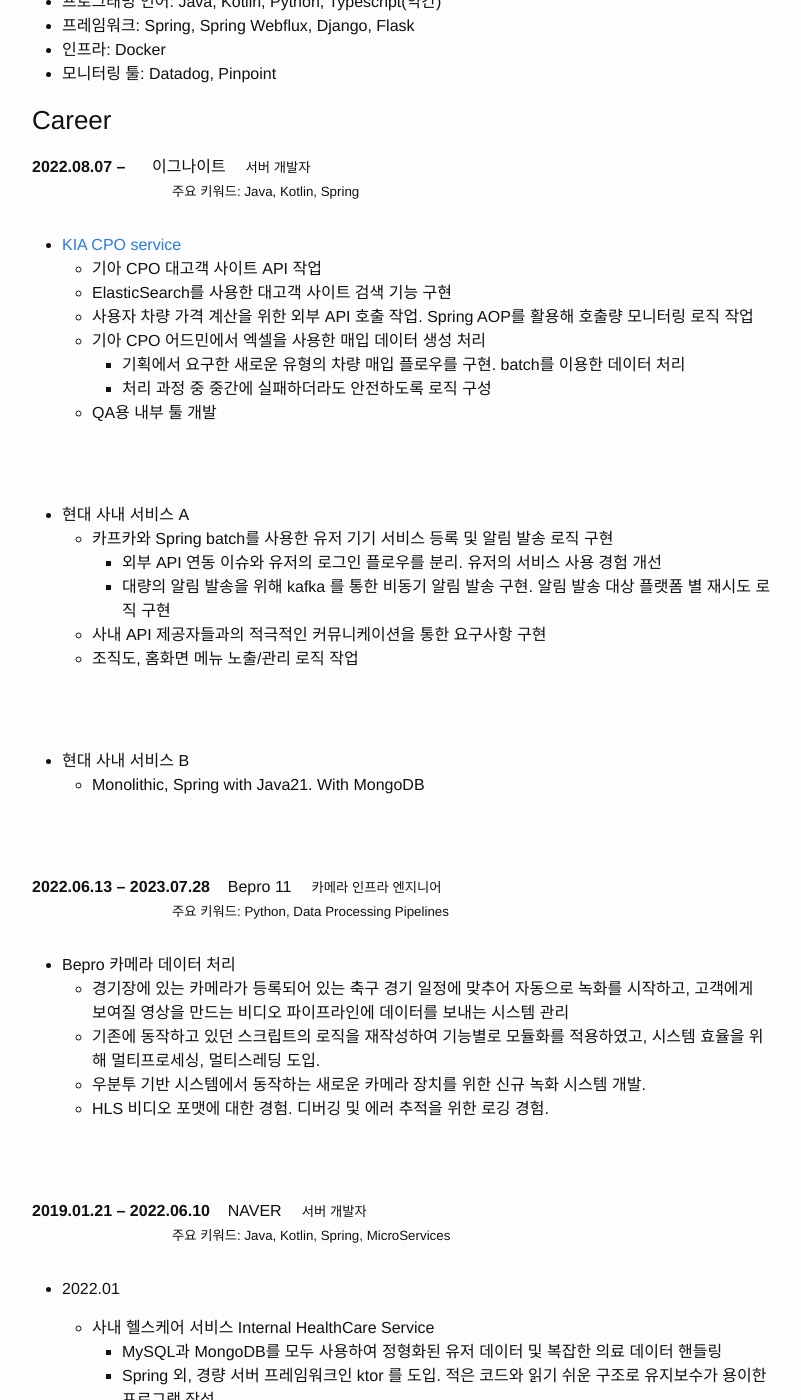
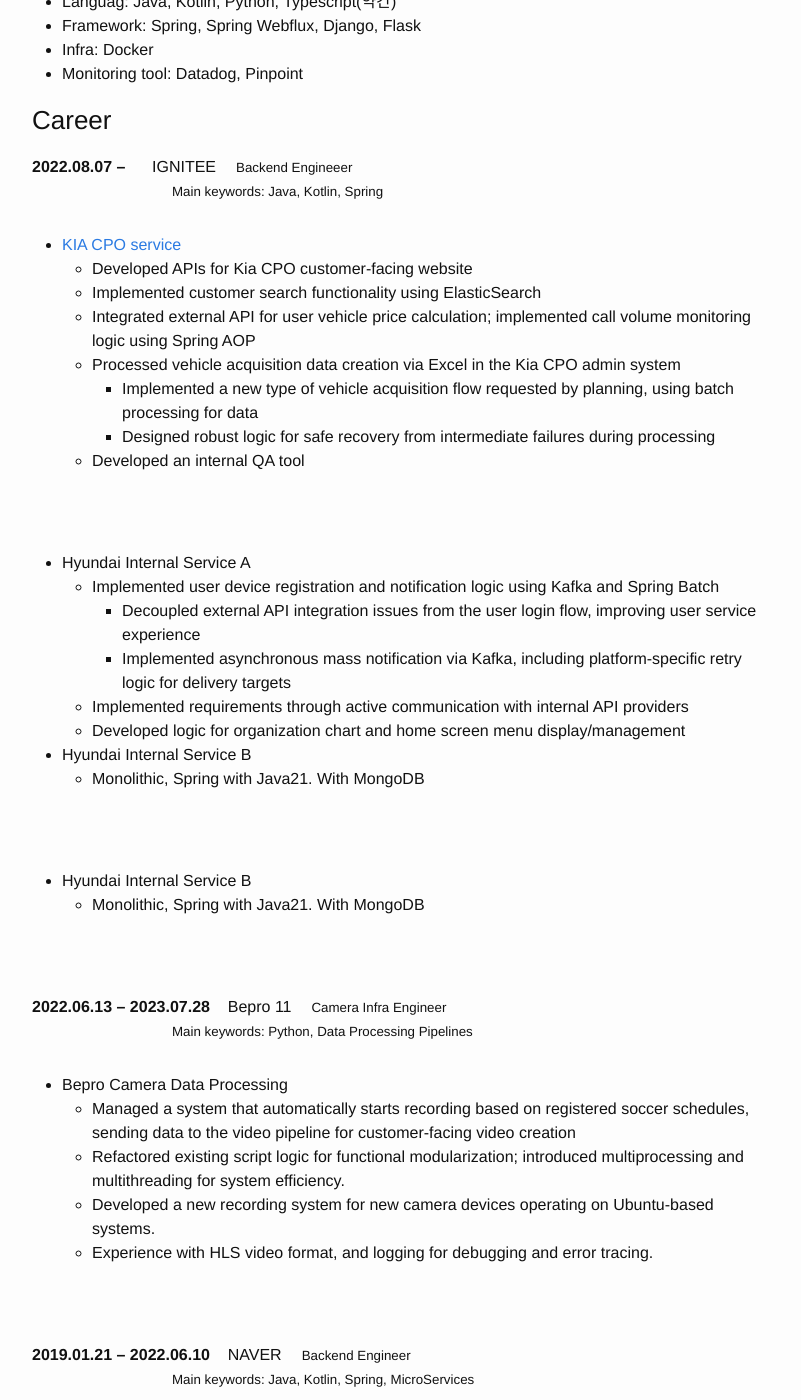
Before and after one commit to jaeyounglee978/jaeyounglee978.github.io, a Jekyll site: the page built from index.md, in a window 1280 px wide and 1400 px high, scrolled down 266 px. Shown: the whole window, without its empty margins (238-1039 px from the left). Built offline with Jekyll 4.4.1, drawn with Linux system fonts in a browser that asks for light colours; some of the changed text lies outside the part shown.

Commit message:
Revise skills and career sections with translations
Updated skills and career descriptions with English translations, improved formatting, and clarified project details.

```diff
--- a/index.md
+++ b/index.md
@@ -28,96 +28,98 @@ title: "Jaeyoung Lee CV"
 
 
 ### Skills
-- 프로그래밍 언어: Java, Kotlin, Python, Typescript(약간)
-- 프레임워크: Spring, Spring Webflux, Django, Flask
-- 인프라: Docker
-- 모니터링 툴: Datadog, Pinpoint
+- Languag: Java, Kotlin, Python, Typescript(약간)
+- Framework: Spring, Spring Webflux, Django, Flask
+- Infra: Docker
+- Monitoring tool: Datadog, Pinpoint
 
 ### Career
 
 2022.08.07 &ndash;
 
-: 이그나이트<small>서버 개발자</small>\\
-<small>주요 키워드: Java, Kotlin, Spring</small>
+: IGNITEE<small>Backend Engineeer</small>\\
+<small>Main keywords: Java, Kotlin, Spring</small>
 
 - [KIA CPO service][kiaCpo]
-  - 기아 CPO 대고객 사이트 API 작업
-  - ElasticSearch를 사용한 대고객 사이트 검색 기능 구현
-  - 사용자 차량 가격 계산을 위한 외부 API 호출 작업. Spring AOP를 활용해 호출량 모니터링 로직 작업
-  - 기아 CPO 어드민에서 엑셀을 사용한 매입 데이터 생성 처리
-    - 기획에서 요구한 새로운 유형의 차량 매입 플로우를 구현. batch를 이용한 데이터 처리
-    - 처리 과정 중 중간에 실패하더라도 안전하도록 로직 구성
-  - QA용 내부 툴 개발
+  - Developed APIs for Kia CPO customer-facing website
+  - Implemented customer search functionality using ElasticSearch
+  - Integrated external API for user vehicle price calculation; implemented call volume monitoring logic using Spring AOP
+  - Processed vehicle acquisition data creation via Excel in the Kia CPO admin system
+    - Implemented a new type of vehicle acquisition flow requested by planning, using batch processing for data
+    - Designed robust logic for safe recovery from intermediate failures during processing
+   - Developed an internal QA tool
 
 <br><br>
 
-- 현대 사내 서비스 A
-  - 카프카와 Spring batch를 사용한 유저 기기 서비스 등록 및 알림 발송 로직 구현
-    - 외부 API 연동 이슈와 유저의 로그인 플로우를 분리. 유저의 서비스 사용 경험 개선
-    - 대량의 알림 발송을 위해 kafka 를 통한 비동기 알림 발송 구현. 알림 발송 대상 플랫폼 별 재시도 로직 구현
-  - 사내 API 제공자들과의 적극적인 커뮤니케이션을 통한 요구사항 구현
-  - 조직도, 홈화면 메뉴 노출/관리 로직 작업
+- Hyundai Internal Service A
+   - Implemented user device registration and notification logic using Kafka and Spring Batch
+     - Decoupled external API integration issues from the user login flow, improving user service experience
+     - Implemented asynchronous mass notification via Kafka, including platform-specific retry logic for delivery targets
+   - Implemented requirements through active communication with internal API providers
+   - Developed logic for organization chart and home screen menu display/management
+ - Hyundai Internal Service B
+   - Monolithic, Spring with Java21. With MongoDB
 
 <br><br>
 
-- 현대 사내 서비스 B
+- Hyundai Internal Service B
   - Monolithic, Spring with Java21. With MongoDB
 
 <br><br>
 
 2022.06.13 &ndash; 2023.07.28 &nbsp;&nbsp;&nbsp;
 
-: Bepro 11<small>카메라 인프라 엔지니어</small>\\
-<small>주요 키워드: Python, Data Processing Pipelines</small>
+: Bepro 11<small>Camera Infra Engineer</small>\\
+<small>Main keywords: Python, Data Processing Pipelines</small>
 
-- Bepro 카메라 데이터 처리
-  - 경기장에 있는 카메라가 등록되어 있는 축구 경기 일정에 맞추어 자동으로 녹화를 시작하고, 고객에게 보여질 영상을 만드는 비디오 파이프라인에 데이터를 보내는 시스템 관리
-  - 기존에 동작하고 있던 스크립트의 로직을 재작성하여 기능별로 모듈화를 적용하였고, 시스템 효율을 위해 멀티프로세싱, 멀티스레딩 도입.
-  - 우분투 기반 시스템에서 동작하는 새로운 카메라 장치를 위한 신규 녹화 시스템 개발.
-  - HLS 비디오 포맷에 대한 경험. 디버깅 및 에러 추적을 위한 로깅 경험.
+ - Bepro Camera Data Processing
+   - Managed a system that automatically starts recording based on registered soccer schedules, sending data to the video pipeline for customer-facing video creation
+   - Refactored existing script logic for functional modularization; introduced multiprocessing and multithreading for system efficiency.
+   - Developed a new recording system for new camera devices operating on Ubuntu-based systems.
+   - Experience with HLS video format, and logging for debugging and error tracing.
 
 <br><br>
 
 2019.01.21 &ndash; 2022.06.10 &nbsp;&nbsp;&nbsp;
 
-: NAVER<small>서버 개발자</small>\\
-<small>주요 키워드: Java, Kotlin, Spring, MicroServices</small>
+: NAVER<small>Backend Engineer</small>\\
+<small>Main keywords: Java, Kotlin, Spring, MicroServices</small>
 
 - 2022.01
 
-  - 사내 헬스케어 서비스 Internal HealthCare Service
-    - MySQL과 MongoDB를 모두 사용하여 정형화된 유저 데이터 및 복잡한 의료 데이터 핸들링
-    - Spring 외, 경량 서버 프레임워크인 ktor 를 도입. 적은 코드와 읽기 쉬운 구조로 유지보수가 용이한 프로그램 작성
+   - Internal HealthCare Service
+     - Handled structured user data and complex medical data using both MySQL and MongoDB
+     - Introduced Ktor (lightweight server framework) alongside Spring; wrote maintainable programs with cleaner code and structure
 
 <br><br>
 
 - 2020.11
 
   - LINE ドクター <small>([news][lindDoctorNews])</small><small>Server Engineeer</small>
-    - 마이크로 서비스 아키텍처로 운영된 서비스의 유저 인증 정보 처리 부분 담당.
-    - Redis를 사용한 JWT 베이스 유저 인증/인가 데이터 관리
-    - Kafka를 사용한 메세징 처리 기능 구현.
+     - Managed user authentication information processing within a service operated with Microservice Architecture.
+     - Managed JWT-based user authentication/authorization data using Redis
+     - Implemented messaging processing functionality using Kafka.
 
 <br><br>
 
-  - Workflow 서비스(사내 사이드 프로젝트)
-    - MongoDB, Redis, 코틀린 코루틴, Spring WebFlux, Apache Pulsar 를 사용한 delayed/periodic 작업 수행 시스템
-    - 초당 1만 건이 넘는 HTTP 호출 작업을 스케줄링하여 실행시키는 성능 테스트 통과
-    - 사내 타 서비스 지원(AFK 확인, 랭킹 호출 등)
+ - Workflow Service (Internal Side Project)
+   - Developed a system for delayed/periodic task execution using MongoDB, Redis, Kotlin Coroutines, Spring WebFlux, and Apache Pulsar
+   - Passed performance tests, scheduling and executing over 10,000 HTTP call tasks per second
+   - Supported other internal services (e.g., AFK check, ranking calls)
 
 <br><br>
 
 - 2019.11
 
   - LINE ヘルスケア <small>([news][lineHealthCareNews])</small><small>Server Engineeer</small>
-    - 마이크로 서비스 아키텍처로 운영된 서비스의 유저 인증 정보 처리 부분 담당.
-    - Spring Webflux, Redis, MongoDB 사용
+     - Managed user authentication information processing within a service operated with Microservice Architecture.
+     - Used Spring Webflux, Redis, MongoDB
 
 <br><br>
 
   - LINE 弁護士相談 <small>([news][lineLaywerConsultNews])</small><small>Server Engineer </small>
-    - 마이크로 서비스 아키텍처로 운영된 서비스의 유저 인증 정보 처리 부분 담당.
-    - Spring Webflux, Redis, MongoDB 사용
+    - Managed user authentication information processing within a service operated with Microservice Architecture.
+    - Used Spring Webflux, Redis, MongoDB
 
 <br><br>
 
@@ -125,12 +127,12 @@ title: "Jaeyoung Lee CV"
 
 2013&ndash;2018
 
-: [Korea Advanced Institute of Science and Technology][kaist] (학사 졸업) \\
-- 물리학과, 전산학과 복수 전공
+: [Korea Advanced Institute of Science and Technology][kaist] (B.S. Degree) \\
+- Major in Physics, Double Major in Computer Science
 
 <br><br>
 
-### 언어 능력
+### Language Skill
 
 English
 
@@ -146,24 +148,24 @@ Japanese
 
 2022
 : [AIRSIX Webpage][airsix-webpage](Currently not on service)
-- 사격 스포츠 점수 기록 및 공유를 위한 웹사이트 사이드 프로젝트.
-- 최초 시작은 Vue3 로 프론트 작업, Flask 로 백엔드, MongoDB 를 데이터베이스로 잡아 서비스 개발.
-- 이후 서버를 Kotlin Spring MVC 로 재작업하였으며, AWS RDS 로 데이터베이스 변경.
-  - EC2 인스턴스를 좀 더 낮은 사양으로 사용하는 것 + 당시 사용하던 데이터 구조가 mongoDB를 운영하여 얻는 이점이 없다고 판단. AWS에서 제공해주는 자동 DB 백업 기능을 활용.
-- 깃헙 액션을 사용하여 자동으로 도커 이미지를 제작하고, 이를 깃헙 레지스트리에 업로드하여 사용.
-- EC2 인스턴스 한대에 frontend, backend, mongoDB, 인증서 갱신을 위한 letsencrypt 까지 네개의 컨테이너로 운영. 이후 DB를 제거한 3개의 컨테이너로 운영
+ - A website side project for recording and sharing scores for shooting sports.
+ - Initially developed the service with Vue3 for frontend, Flask for backend, and MongoDB as the database.
+ - Later refactored the server to Kotlin Spring MVC and changed the database to AWS RDS.
+   - Used a lower-spec EC2 instance and switched from MongoDB to AWS RDS, utilizing its automatic backup feature, as the existing data structure did not benefit from a NoSQL database.
+ - Used GitHub Actions to automatically build and upload Docker images to the GitHub Registry.
+ - Operated with four containers on a single EC2 instance: frontend, backend, MongoDB, and Let's Encrypt for certificate renewal. Later reduced to three containers after removing the DB.
 
 
 2017
 
 : [Paladin who believes in God(DiscardedWarlock)][diswarlock]. 2017 여름 GGGGJ <small>([movie][paladinMovie])</small>\\
-<small>게임 디자인, 프로그래머</small>\\
+<small>Game design, Programmer</small>\\
 
 
 2016
 
 : [Pray][pray]<small>(private link) ([movie][prayMovie])</small> \\
-<small>프로그래머</small>
+<small>Programmer</small>
 
 <br><br>
 
@@ -171,7 +173,7 @@ Japanese
 
 2016&ndash;2017
 
-: KAIST Game development circle [HAJE][hajehp] 동아리 회장
+: KAIST Game development circle [HAJE][hajehp] Club President
 
 [kiaCpo]: https://cpo.kia.com
 [lineLaywerConsultNews]: https://linecorp.com/ja/pr/news/ja/2019/2987
```
